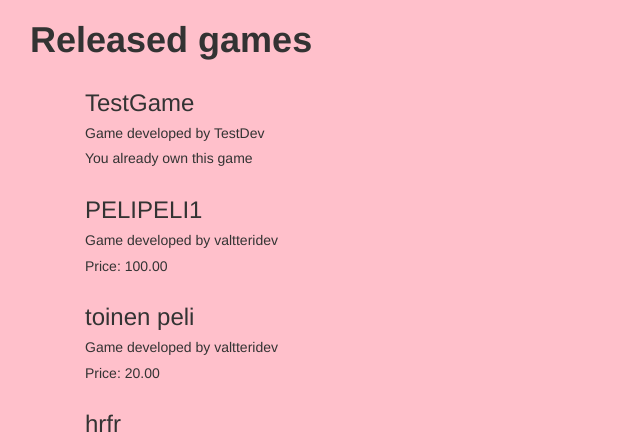
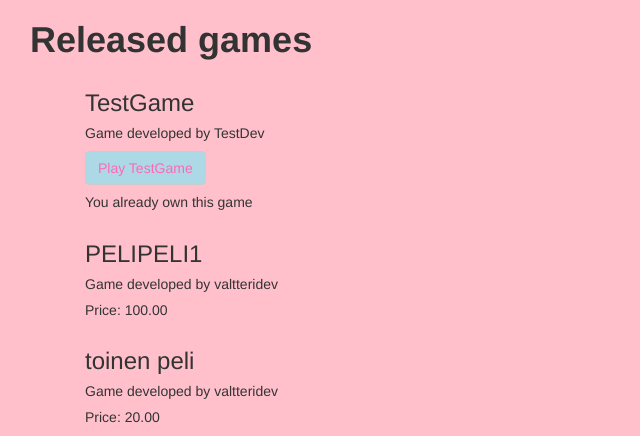
Before and after one commit to oheinonen/wsd2019_project, a Django app: page /browsegames/ in a window 1280 px wide. Shown: the part 52-488 px from the top of the page, without its empty margins (0-640 px from the left). Run offline with Django 3.2, Linux system fonts and the light colour scheme; a user stored in the database is signed in; data comes from the database, SQL or seed files in the repository; both versions use the stored data as it was after the commit; some libraries are stand-ins or nearby versions.

Commit message:
in browse games palyer you can now

```diff
--- a/gamestore/static/gamestore/style.css
+++ b/gamestore/static/gamestore/style.css
@@ -46,7 +46,7 @@ body {
   text-align: center;
 }
 
-.btn {
+.btn {  /* button stling */
   color: hotpink;
   background: lightblue;
 }
--- a/gamestore/templates/gamestore/browse_games.html
+++ b/gamestore/templates/gamestore/browse_games.html
@@ -26,6 +26,7 @@
 
       {% else  %}
 
+        <a href="{% url 'game-detail' game.name %}" class="btn btn-default">Play {{ game.name }}</a> <br>
         <h5>You already own this game</h5>
 
       {% endif %}
```
Also changed, not shown: db.sqlite3.
